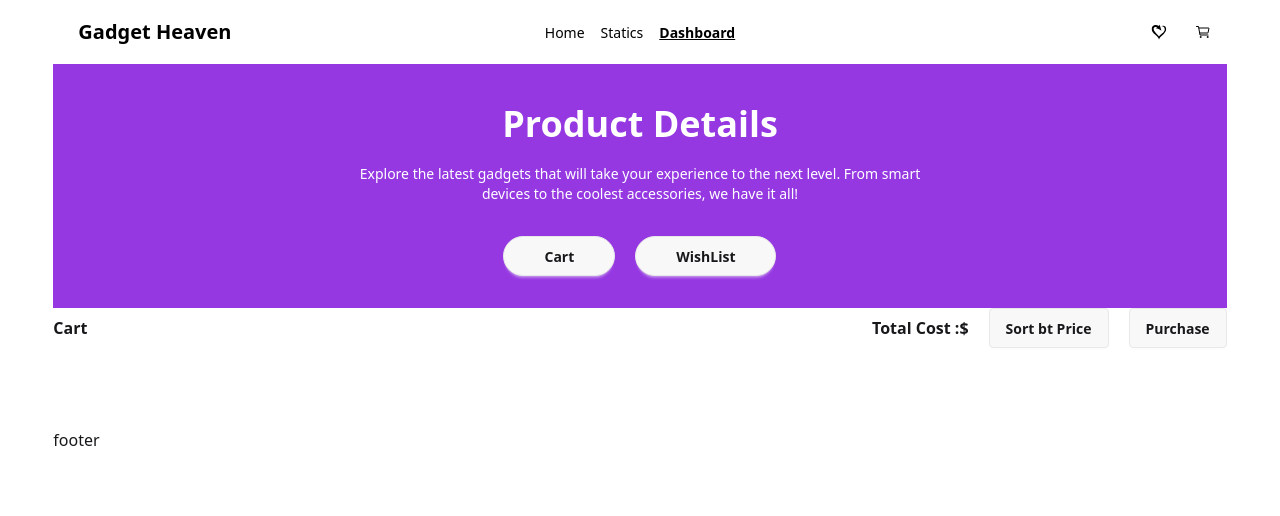
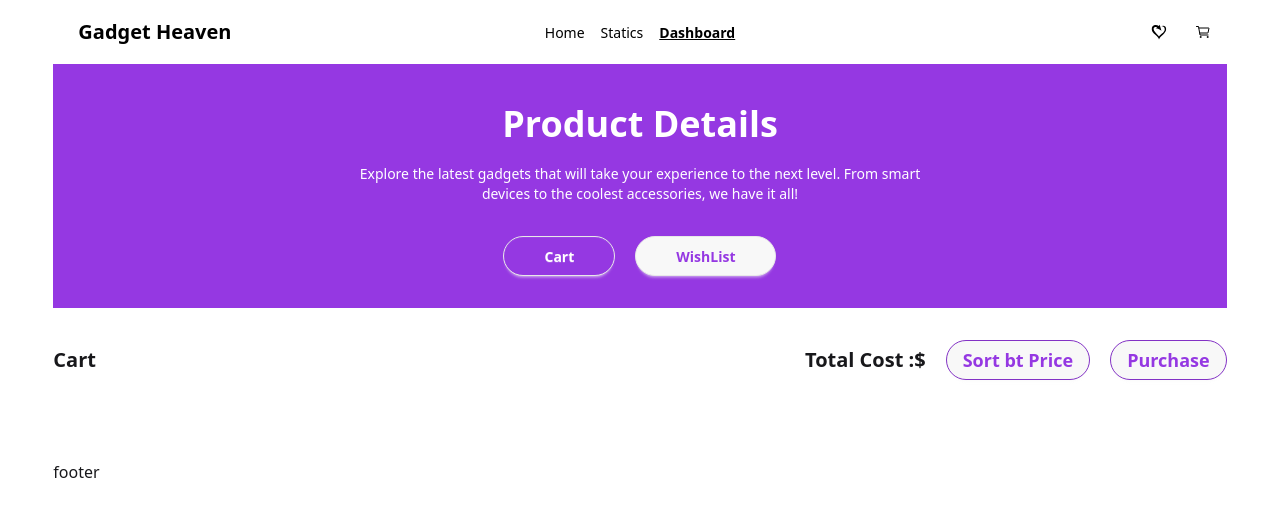
Before and after one commit to ayeshamukta/Gadget-heaven, a React (Vite) app: page /dashboard in a window 1280 px wide. Shown: the top 516 px of the page. Built offline with nearby package versions, Linux system fonts and the light colour scheme.

Commit message:
designed the wishlist layout and updated the button design

```diff
--- a/src/Components/CartProduct/CartProduct.jsx
+++ b/src/Components/CartProduct/CartProduct.jsx
@@ -7,10 +7,10 @@ const CartProduct = ({item}) => {
     return (
 
             <div className="min-h shadow-2xl rounded-2xl">
-                <div className=" flex gap-5 flex-col lg:flex-row">
-                    <img
+                <div className=" flex gap-5 flex-col  lg:flex-row">
+                    <img className="w-48 h-32 p-4 rounded-2xl"
                         src={product_image}
-                        className="w-48 h-32 p-2 rounded-2xl "
+
                     />
                     <div className='my-auto lg:w-screen items-center'>
                         <div className='flex justify-between'>
--- a/src/Components/Dashboard/Dashboard.jsx
+++ b/src/Components/Dashboard/Dashboard.jsx
@@ -1,19 +1,36 @@
 import React, { useState } from 'react';
 import { TabPanel, Tabs } from 'react-tabs';
-import { getCartData } from '../Utility/Utility';
+import { getCartData, getWishList } from '../Utility/Utility';
 import { useLoaderData } from 'react-router';
 import CartProduct from '../CartProduct/CartProduct';
+import WishProduct from '../WishProduct/WishProduct';
 
 const Dashboard = () => {
     const [tabIndex, setTabIndex] = useState(0);
+    // const [btnCol,setBtnCol] = useState(null);
     const allProducts = useLoaderData();
 
     const cartList = getCartData();
-    console.log(cartList);
+    const wishList= getWishList()
+    console.log(wishList);
+
+    // console.log(cartList);
 
     const cartListData = allProducts.filter(product=> cartList.includes(product.product_id))
-    console.log(cartListData);
+    const wishListData = allProducts.filter(product=> wishList.includes(product.product_id))
+    // console.log(cartListData);
 
+    // const handleButtonCol=col=>
+    //     {
+    //         if(col==='cart')
+    //         {
+    //             setBtnCol(true);
+    //         }
+    //         if(col==='wishlist')
+    //         {
+    //             setBtnCol(true)
+    //         }
+    //     }
 
     return (
         <div>
@@ -21,20 +38,20 @@ const Dashboard = () => {
                 <h1 className='font-bold text-4xl pt-10 py-5'>Product Details</h1>
                 <p className='text-sm lg:w-[600px] mx-auto'>Explore the latest gadgets that will take your experience to the next level. From smart devices to the coolest accessories, we have it all!</p>
                 <div className='flex gap-5 justify-center py-8'>
-                    <button onClick={() => setTabIndex(0)} className="btn rounded-full px-10">Cart</button>
-                    <button onClick={() => setTabIndex(1)} className="btn rounded-full px-10">WishList</button>
+                    <button onClick={() => {setTabIndex(0)}} className={`${tabIndex===0?'bg-[#9538E2] text-white':''} btn rounded-full text-[#9538E2] px-10 font-bold`}>Cart</button>
+                    <button onClick={() => {setTabIndex(1)}}  className={`${tabIndex===1?'bg-[#9538E2] text-white':''} btn rounded-full px-10 text-[#9538E2] font-bold`}>WishList</button>
                 </div>
             </div>
 
             <Tabs selectedIndex={tabIndex} onSelect={(index) => setTabIndex(index)}>
                 {/* tab1 */}
                 <TabPanel>
-                    <div className='flex justify-between font-bold items-center'>
-                        <h1>Cart</h1>
+                    <div className='flex justify-between font-bold text-xl mt-8 items-center'>
+                        <h1 className=''>Cart</h1>
                         <div className='flex gap-5 items-center'>
                             <h2>Total Cost :$</h2>
-                            <button className='btn'>Sort bt Price</button>
-                            <button className='btn'>Purchase</button>
+                            <button className='btn rounded-full border border-[#8332C5] text-lg text-[#9538E2] font-bold '>Sort bt Price</button>
+                            <button className='btn rounded-full border text-lg border-[#8332C5] text-[#9538E2] font-bold'>Purchase</button>
                         </div>
                     </div>
                     <div className='flex flex-col py-10 gap-8'>
@@ -45,7 +62,14 @@ const Dashboard = () => {
                 </TabPanel>
 
 
-                <TabPanel>hi tab 2</TabPanel>
+                <TabPanel>
+                    <h1 className='font-bold text-xl mt-10'>Wishlist</h1>
+                    <div className='flex flex-col py-5 gap-8'>
+                        {
+                            wishListData.map(item=><WishProduct item={item}></WishProduct>)
+                        }
+                    </div>
+                </TabPanel>
             </Tabs>
         </div>
     );
--- /dev/null
+++ b/src/Components/WishProduct/WishProduct.jsx
@@ -0,0 +1,28 @@
+import React from 'react';
+
+const WishProduct = ({ item }) => {
+    const { product_title, product_image, category, price, description, specification, availability, rating } = item;
+    return (
+        <div className="min-h shadow-2xl rounded-2xl">
+            <div className=" flex gap-5 flex-col rounded-2xl lg:flex-row">
+                <img
+                    src={product_image}
+                    className="w-48 h-32 p-4 rounded-2xl "
+                />
+                <div className='my-auto lg:w-screen items-center'>
+                    <h1 className="text-2xl mb-3 font-bold">{product_title}</h1>
+                    {/* <div className='flex justify-between'>
+
+
+                    </div> */}
+                    <p className="text-gray-500 text-lg">
+                        {description}
+                    </p>
+                    <p className='font-semibold text-lg'>Price: ${price}</p>
+                </div>
+            </div>
+        </div>
+    );
+};
+
+export default WishProduct;
```
